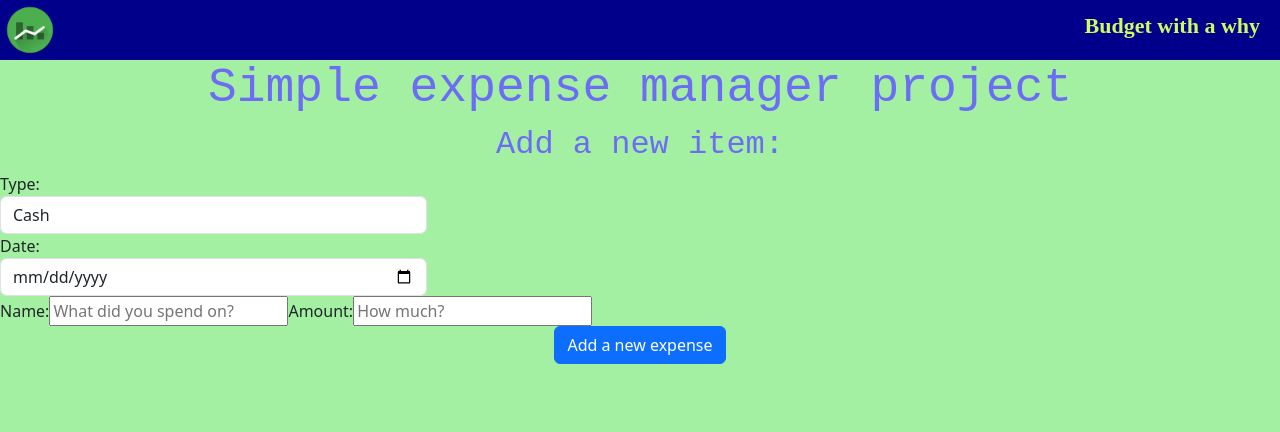
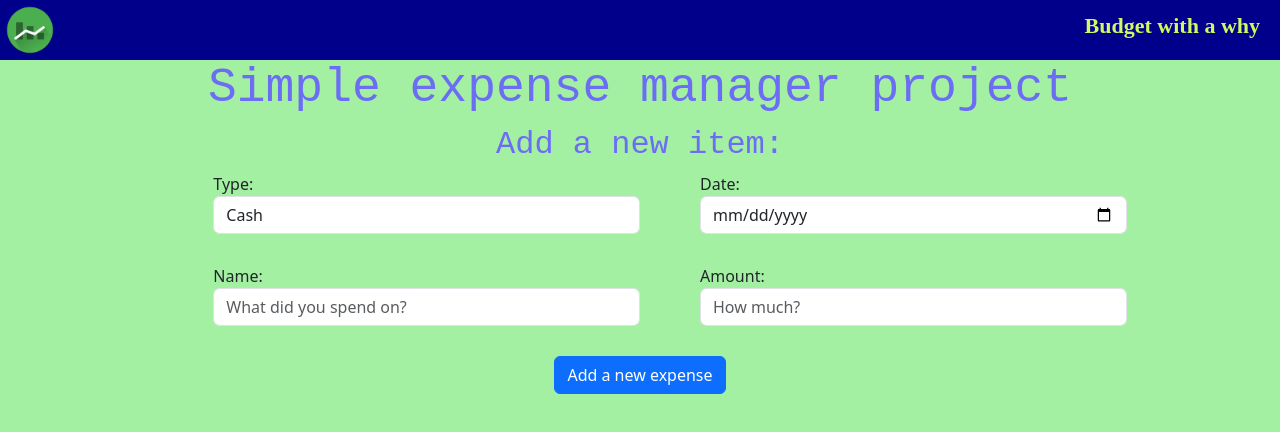
Before and after one commit to ratzushca/react-app, a React (Create React App) app: page / in a window 1280 px wide. Shown: the top 432 px of the page. Built offline with nearby package versions, Linux system fonts and the light colour scheme.

Commit message:
Bootstrap added to Form

```diff
--- a/src/InputBox.js
+++ b/src/InputBox.js
@@ -5,7 +5,7 @@ export default function InputBox(){
     return(
         <form>
 
-     <div className="form-row">
+     <div className="form-inline">
         <div className="form-group col-md-4">
             <label >Type:</label>
             <select className="form-control" >
@@ -19,20 +19,25 @@ export default function InputBox(){
 
 
         <div className="form-group col-md-4">
-            <span className="date-options">Date:</span>
-            <input type = "date" className="form-control"/>
+            <label className="date-options date-label">Date:</label>
+            <input type = "date" className="form-control date-input"/>
         </div>
     </div>
 
+    <div className="form-inline">
+        <div className="form-group col-md-4">
+            <label >Name:</label>
+            <input type="text" placeholder="What did you spend on?" className="form-control"></input>
+            </div>
 
 
 
-        <div className="div2-input ">
-        <span className="name-option">Name:</span>
-        <input type="text" placeholder="What did you spend on?" className="name-input"></input>
-        <span className="amount-option">Amount:</span>
-        <input type="number"  placeholder="How much?"className="amount-input"></input>
+        <div className="form-group col-md-4">
+            <label className="date-options amount-label">Amount:</label>
+            <input type="number"  placeholder="How much?"className="form-control amount-input"></input>
         </div>
+    </div>
+
         </form>
     )
 }
--- a/src/index.css
+++ b/src/index.css
@@ -1,6 +1,6 @@
-/* * {
+* {
     box-sizing: border-box;
-} */
+}
 
 
 body{
@@ -42,6 +42,23 @@ h3{
     font-size: 2em;
 
 }
+
+.form-inline {
+    display: flex;
+    flex-flow: row wrap;
+    justify-content: center;
+
+
+  }
+
+
+.amount-input, .date-input,.date-label, .amount-label {
+    margin-left: 60px;
+}
+.amount-input, .date-input{
+    margin-bottom: 30px;
+}
+
 
 
 /* .div1-input, .div2-input{
```
